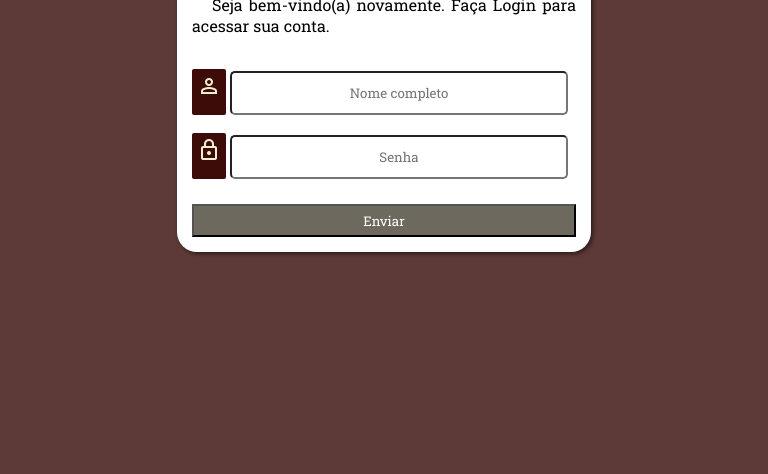
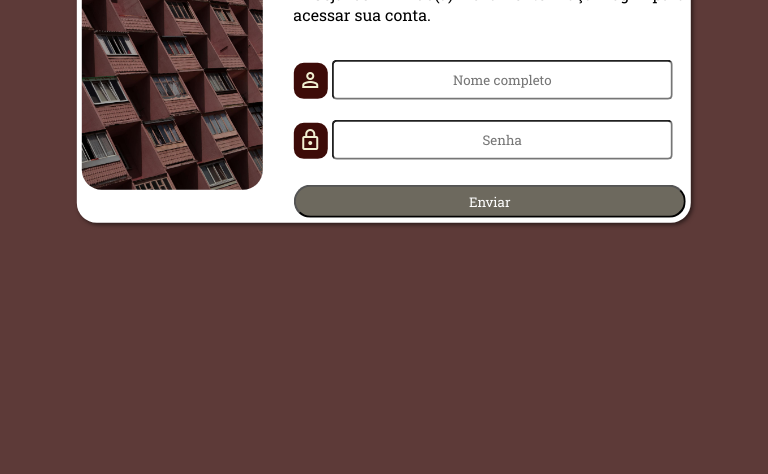
Before and after one commit to thiago-az/projeto-login, a plain HTML site: page index.html in a window 768 px wide. Shown: the part 326-800 px from the top of the page. Drawn offline with nearby package versions, Linux system fonts and the light colour scheme.

Commit message:
Problema <div> lado a lado
Tentativa de solucionar o problema de divs não quererem ficar lado a lado.

```diff
--- a/estilos/style.css
+++ b/estilos/style.css
@@ -16,6 +16,7 @@
       margin: 0px;
       padding: 0px;
       font-family: 'Roboto Slab','Times New Roman', Times, serif;
+      box-sizing: border-box;
   }
 
   :root{
@@ -24,23 +25,34 @@
       --cor-destaque: #3D0B08;
   }
 
-    body{
+    body, html{
         background-color:var(--cor-padrao) ;
+        width: 96vw;
+        height: 100vh;
     }
 
     main{
+        position:relative;
+        height: 100vh;
+        width: 100vw;
+    }
+
+    #login{
         background-color: white;
-        width: 50vw;
-        margin: auto;
-        margin-top: 10px;
         border-radius: 20px;
-        padding:15px;
+        overflow: hidden;
+        padding:5px;
         box-shadow: 2px 2px 4px rgba(0, 0, 0, 0.534);
+        position: absolute;
+        top: 50%;
+        left: 50%;
+        transform: translate(-50%,-50%);
+
     }
 
     #login h1{
         text-align: center;
-        margin: 10px;
+        margin: 5px;
         font-size: 2em;
     }
 
@@ -48,6 +60,10 @@
         text-align: justify;
         margin-bottom: 25px;
         text-indent: 20px;
+    }
+
+    #formulario{
+        display: block;
     }
 
     #ipasw,#itext{
@@ -63,8 +79,9 @@
     .material-symbols-outlined{
         color: rgb(241, 239, 209);
         background-color: #3D0B08;
+        vertical-align: middle;
         height: 1.5em;
-        border-radius: 2px;
+        border-radius: 10px;
         padding: 5px;
 
     }
@@ -74,6 +91,7 @@
         display: block;
         width: 100%;
         height: 2.5em;
+        border-radius: 20px;
         background-color: var(--cor-contraste);
         color: white;
         transition: 500ms;
@@ -82,7 +100,7 @@
     #sub:hover{
         color: white;
         background-color: gray;
-        border-radius: 20px;
+        border-radius: 10px;
         transition: 500ms;
 
     }
@@ -90,14 +108,9 @@
 
     #imagem{
         background: url(../imagens/Brutal.jpg) center center no-repeat;
+        display: block;
         background-size: cover;
         width: 100%;
-        height: 230px;
-        border-radius: 10px 10px 0px 0px;
-        border: 1px solid var(--cor-contraste);
+        height: 260px;
+        border-radius: 20px;
     }
-
-    #imagem img{
-        display: block;
-        margin: auto;
-    }
--- a/estilos/telas.css
+++ b/estilos/telas.css
@@ -2,6 +2,24 @@
 
 /* Outras telas */
 
-@media screen and (min-width:768px) and (max-width:1112px){
+@media screen and (min-width:768px) and (max-width:992px){
+    body{
+        background-image: linear-gradient(to bottom,  #a15955, #381e1d) no-repeat;
+    }
 
+    #login{
+        width: 80vw;
+    }
+
+   #imagem{
+        float: left;
+        width: 30%;
+        height: 100;
+    }
+
+    #formulario{
+        float: right;
+        width: 65%;
+        height: 100%;
+ }
 }
```
Also changed, not shown: index.html (indentation only).
